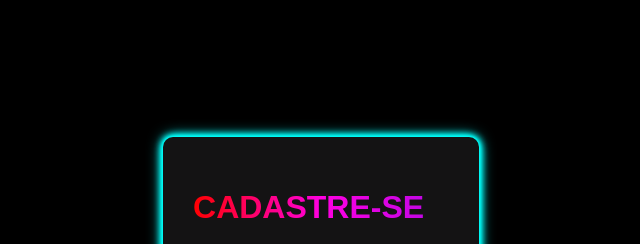
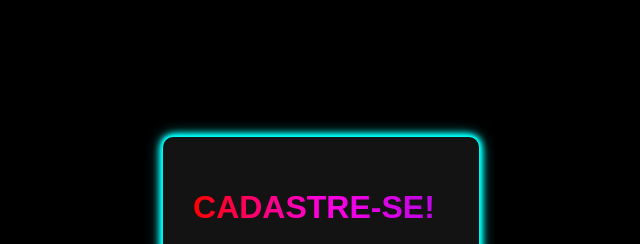
Before and after one commit to aglomera/FL, a plain HTML site: page index.html in a window 1280 px wide. Shown: the top 244 px of the page, 319-959 px from the left. Drawn offline with Linux system fonts and the light colour scheme.

Commit message:
Update index.html

```diff
--- a/index.html
+++ b/index.html
@@ -9,7 +9,7 @@
 <body>
 
     <div class="form">
-        <h1>CADASTRE-SE</h1>
+        <h1>CADASTRE-SE!</h1>
     <form action="">
         <input type="text" id="nome" placeholder="Nome Completo"><br><br>
         <input type="email" id="email" placeholder="E-mail"><br><br>
```
